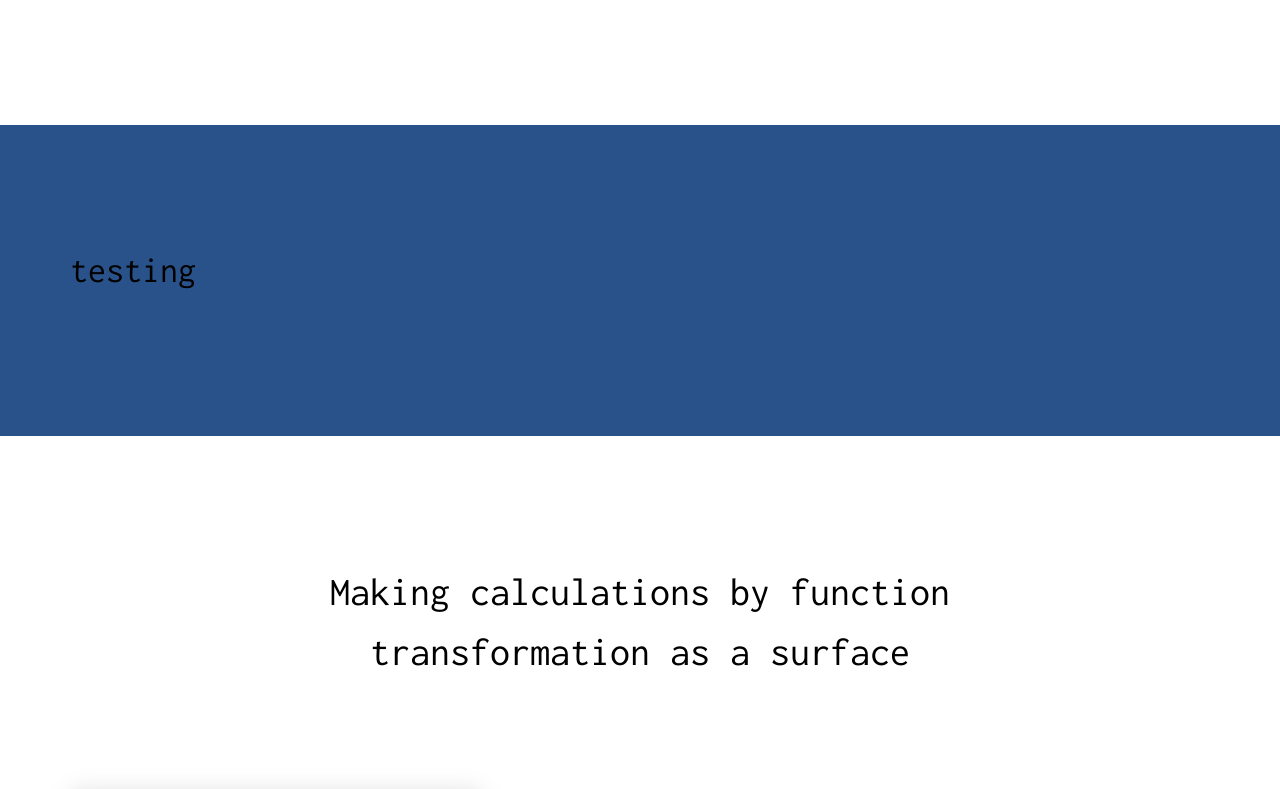
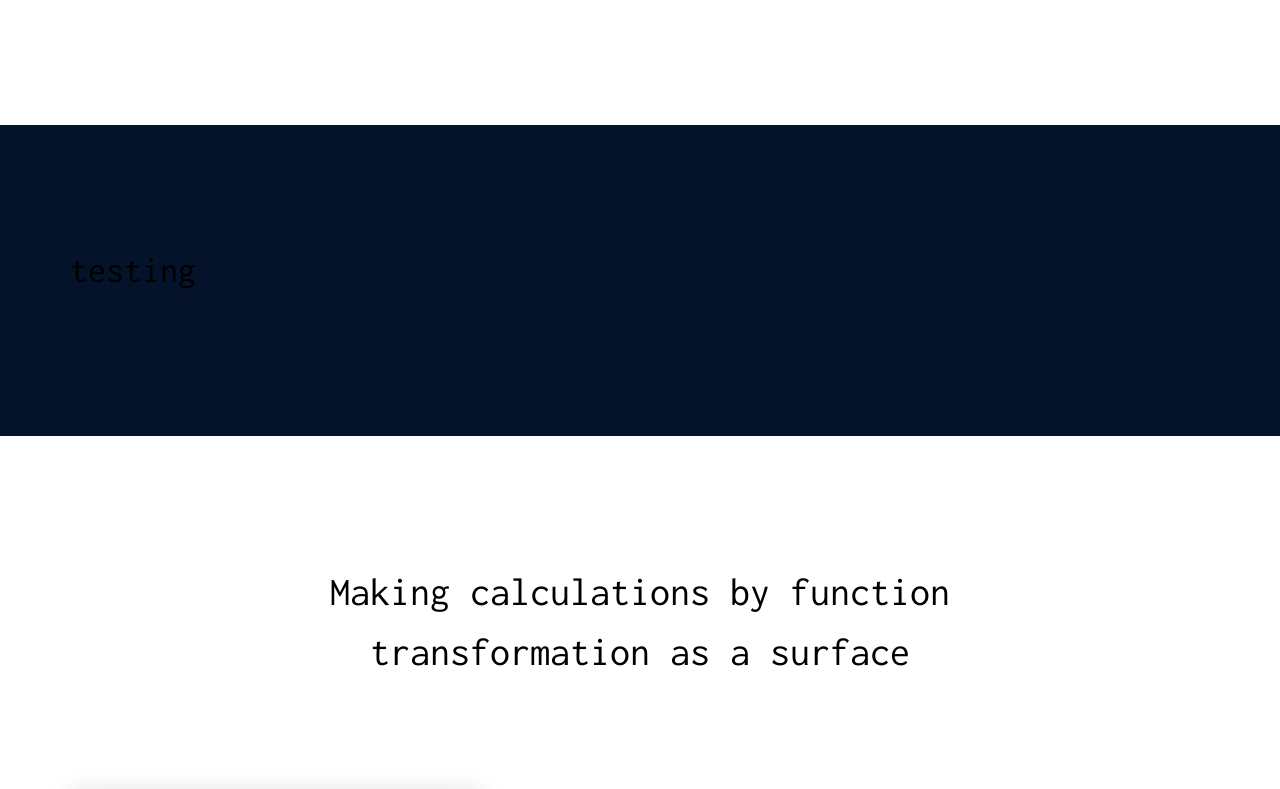
Before and after one commit to iamshayankarami/Laplaces-demon, a plain HTML site: page index.html in a window 1280 px wide. Shown: the part 940-1729 px from the top of the page. Drawn offline with Linux system fonts and the light colour scheme; files whose address does not match are found by name.

Commit message:
color changes

```diff
--- a/css/style.css
+++ b/css/style.css
@@ -508,7 +508,7 @@ h1, h2, h3, h4, h5, h6, figure {
 }
 
 #fh5co-slider {
-  background: #2A528A;
+  background: #041329;
 }
 #fh5co-slider .heading h2, #fh5co-slider .heading p {
   color: #fff;
```
Also changed, not shown: 1 other file.
